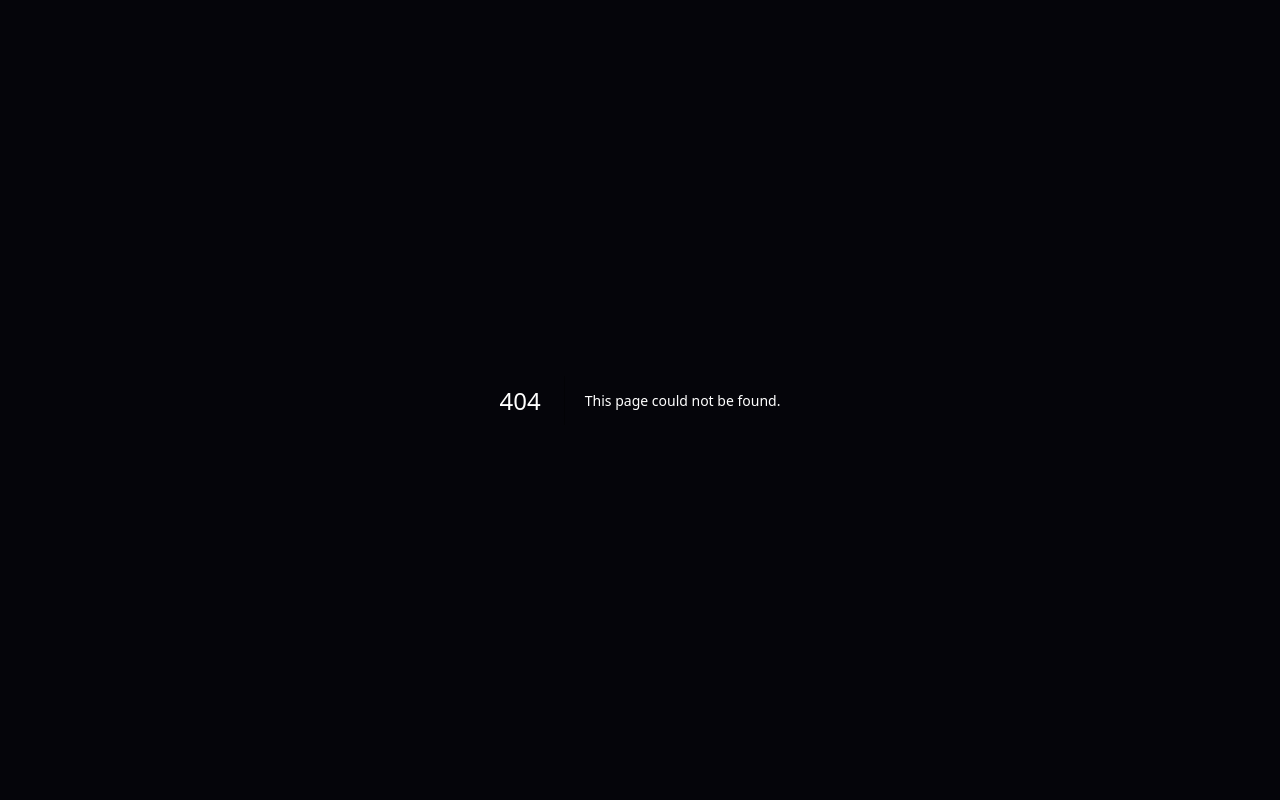
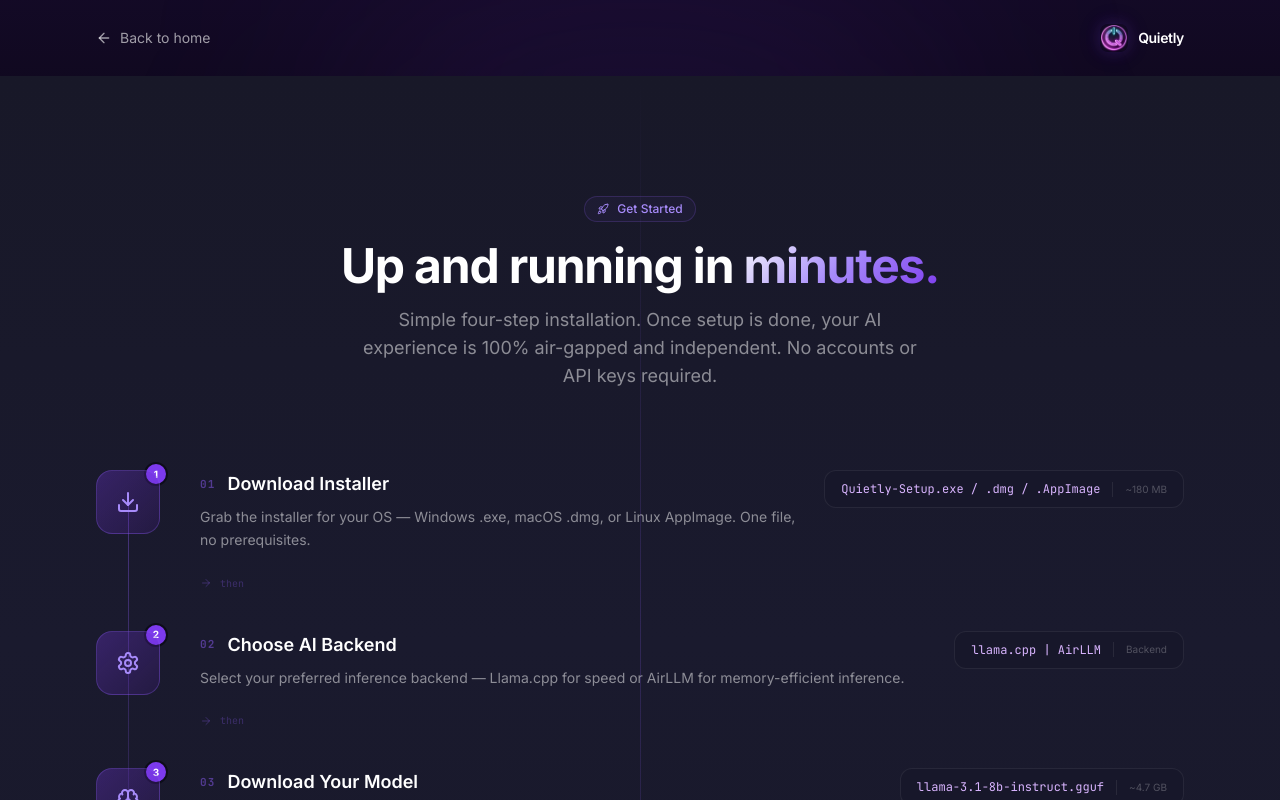
Before and after one commit to mibrahimzarar/Quietly-Website, a Next.js app: page /installation in a window 1280 px wide. Before the commit this address had no page. Shown: the top 800 px of the page. Built offline with nearby package versions, Linux system fonts and the light colour scheme.

Commit message:
Addefd sitemap and Robots

```diff
--- /dev/null
+++ b/app/installation/page.tsx
@@ -0,0 +1,49 @@
+import Link from "next/link";
+import Image from "next/image";
+import { ArrowLeft } from "lucide-react";
+import type { Metadata } from "next";
+import Installation from "@/components/Installation";
+
+export const metadata: Metadata = {
+  title: "Installation — Quietly",
+  description:
+    "Get Quietly running in four steps: download the installer, choose your AI backend, add a GGUF model, and start coding offline.",
+};
+
+export default function InstallationPage() {
+  return (
+    <main className="relative min-h-screen bg-[#05050a] text-white selection:bg-purple-500/30">
+      <div className="absolute inset-x-0 top-0 h-96 bg-gradient-to-b from-purple-900/20 to-transparent pointer-events-none" />
+      <div className="absolute top-0 left-1/2 -translate-x-1/2 w-[600px] h-[300px] bg-purple-600/10 blur-[120px] rounded-full pointer-events-none" />
+
+      <nav className="relative z-20 max-w-6xl mx-auto px-6 lg:px-8 py-6">
+        <div className="flex items-center justify-between">
+          <Link
+            href="/"
+            className="flex items-center gap-2 text-sm text-white/60 hover:text-white transition-colors"
+          >
+            <ArrowLeft className="w-4 h-4" />
+            Back to home
+          </Link>
+          <Link href="/" className="flex items-center gap-2.5">
+            <div className="relative w-7 h-7 rounded-lg overflow-hidden glow-purple-sm">
+              <Image
+                src="/images/logo.png"
+                alt="Quietly Logo"
+                width={28}
+                height={28}
+                className="w-full h-full object-contain"
+                suppressHydrationWarning
+              />
+            </div>
+            <span className="font-semibold text-sm tracking-tight text-white">Quietly</span>
+          </Link>
+        </div>
+      </nav>
+
+      <Installation />
+
+      <div className="h-16" aria-hidden />
+    </main>
+  );
+}
--- a/app/sitemap.xml/route.ts
+++ b/app/sitemap.xml/route.ts
@@ -21,6 +21,7 @@
     { path: "", changefreq: "weekly", priority: "1.0" },
     { path: "/pricing", changefreq: "weekly", priority: "0.9" },
     { path: "/download", changefreq: "weekly", priority: "0.9" },
+    { path: "/installation", changefreq: "weekly", priority: "0.85" },
     { path: "/privacy", changefreq: "yearly", priority: "0.3" },
     { path: "/terms", changefreq: "yearly", priority: "0.3" },
   ];
--- a/components/Navbar.tsx
+++ b/components/Navbar.tsx
@@ -9,6 +9,7 @@
 const navLinks = [
   { label: "Features", href: "/#features" },
   { label: "Demo", href: "/#demo" },
+  { label: "Installation", href: "/installation" },
   { label: "Privacy", href: "/privacy" },
   { label: "Pricing", href: "/pricing" },
 ];
```
